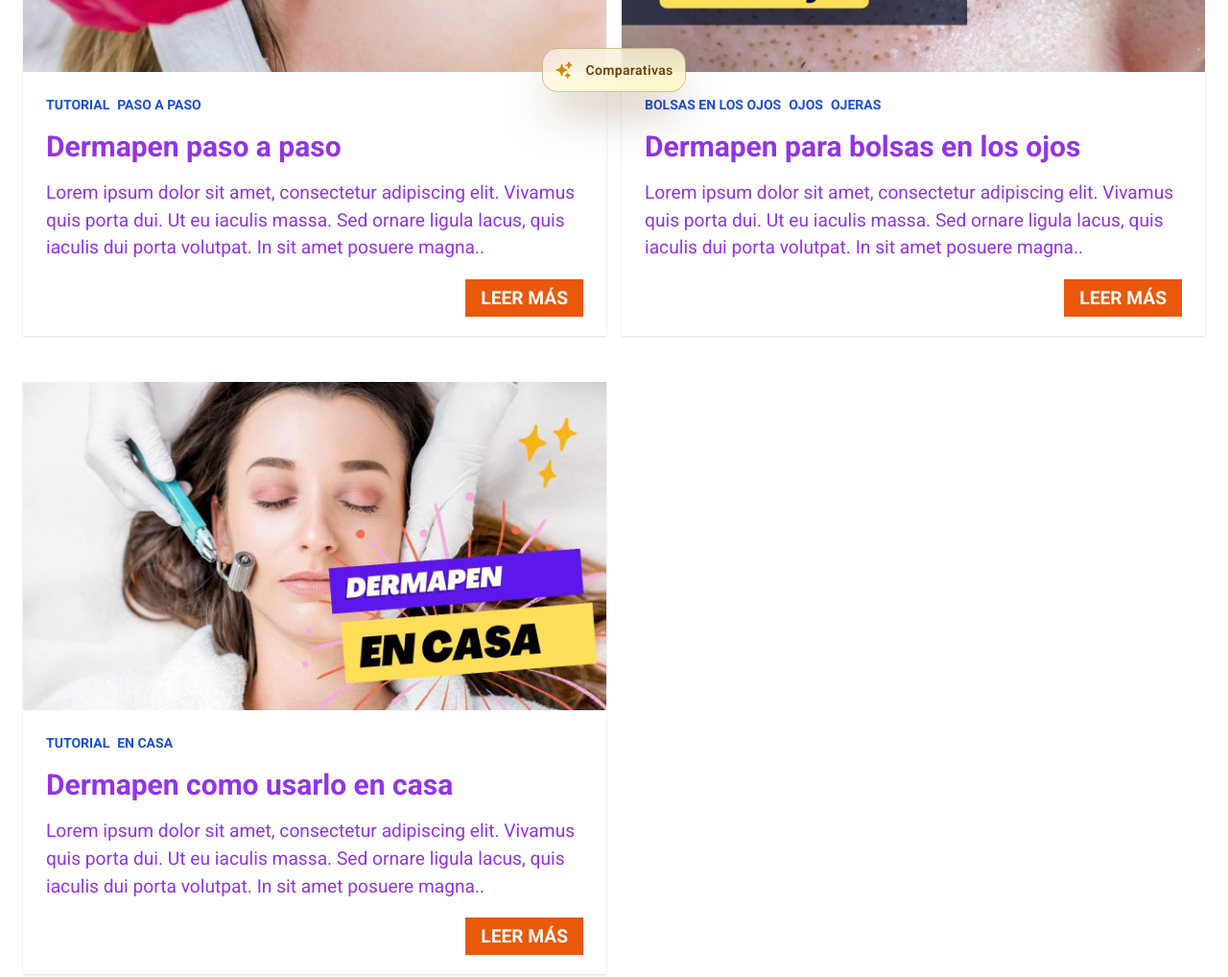
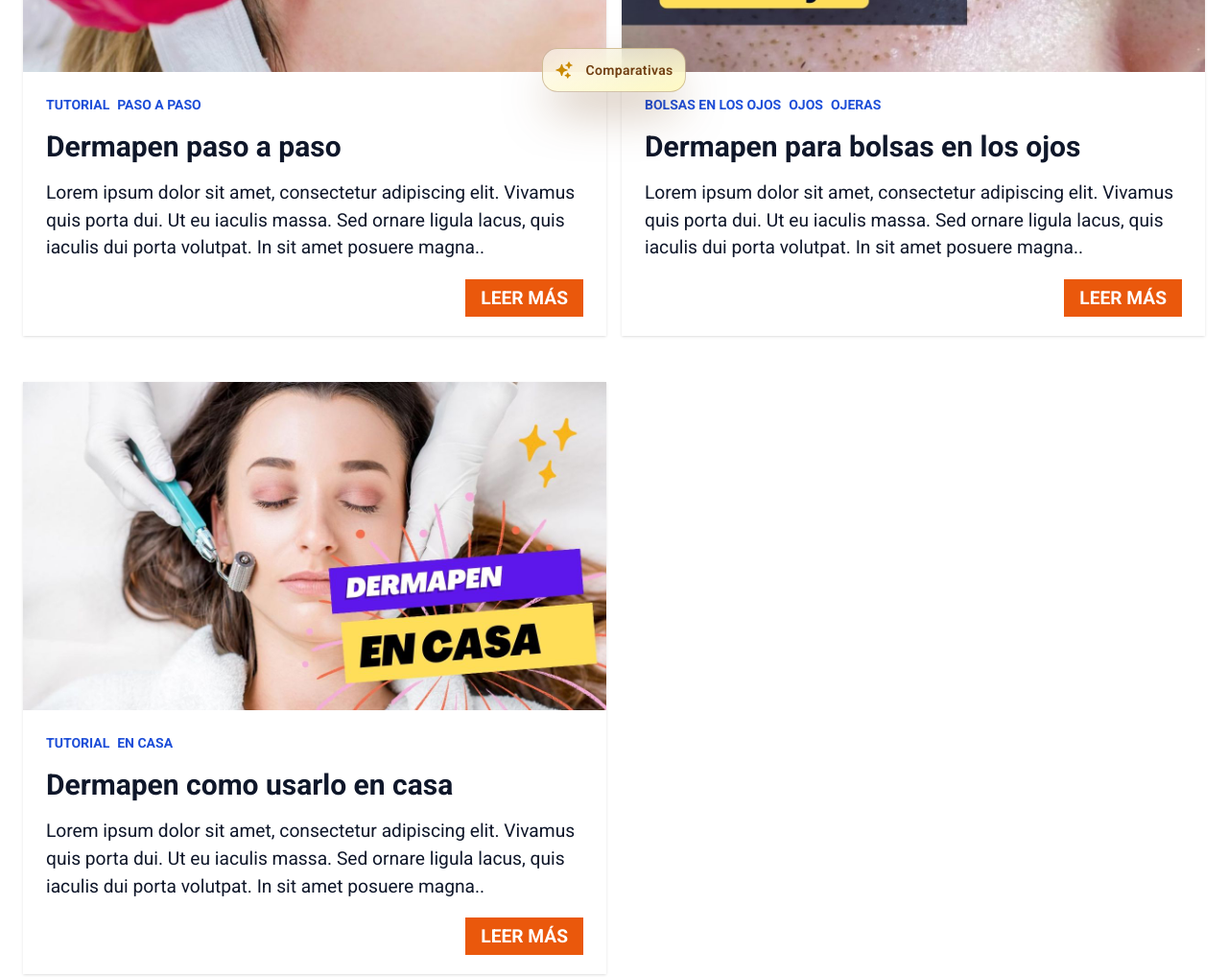
Before and after one commit to lopezlean/dermapenmax, an Astro site: page /consejos in a window 1280 px wide. Shown: the part 680-1698 px from the top of the page at 96% size. Built offline with nearby package versions, Linux system fonts and the light colour scheme; Astro itself is replaced by a stand-in of ours.

Commit message:
fix fonts

```diff
--- a/src/components/TipItem.astro
+++ b/src/components/TipItem.astro
@@ -21,11 +21,15 @@ const { item } = Astro.props;
       }
     </span>
 
-    <a href={item.slug} class="text-3xl font-bold hover:text-gray-700 pb-4"
+    <a
+      href={item.slug}
+      class="text-3xl font-bold hover:text-gray-700 pb-4 text-gray-900 dark:text-gray-100 dark:hover:text-white"
       >{item.title}
     </a>
 
-    <a href="#" class="pb-6"
+    <a
+      href="#"
+      class="pb-6 text-gray-900 dark:text-gray-100 dark:hover:text-white"
       >Lorem ipsum dolor sit amet, consectetur adipiscing elit. Vivamus quis
       porta dui. Ut eu iaculis massa. Sed ornare ligula lacus, quis iaculis dui
       porta volutpat. In sit amet posuere magna..</a
```
